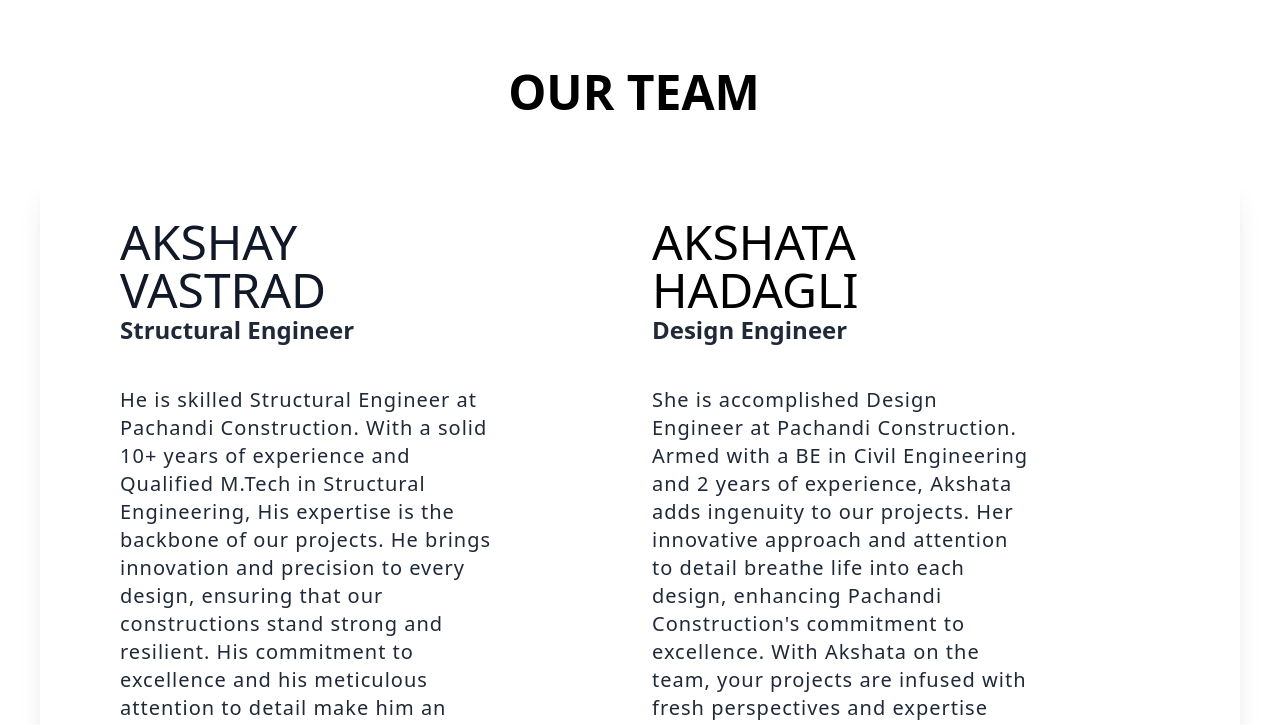
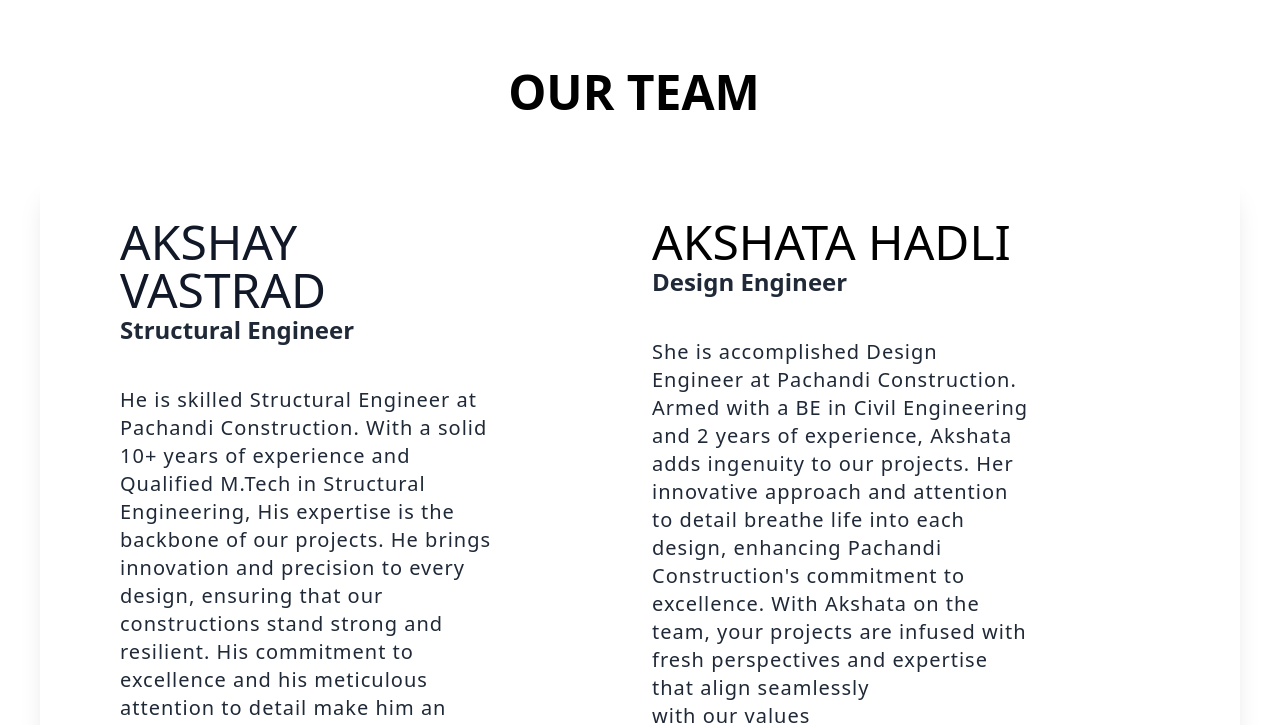
Before and after one commit to amince7/pachandiconstruction.co, a plain HTML site: page src/team.html in a window 1280 px wide. Shown: the part 110-835 px from the top of the page. Drawn offline with nearby package versions, Linux system fonts and the light colour scheme.

Commit message:
Update team.html

```diff
--- a/src/team.html
+++ b/src/team.html
@@ -132,7 +132,7 @@
               </div>
               <div class="w-full md:w-1/2 lg:pr-32">
                 <h2 class="text-2xl lg:text-5xl text-left md:text-left text-grey-900 leading-tight font-medium">
-                  AKSHATA HADAGLI
+                  AKSHATA HADLI
                 </h2>
                 <span class="text-gray-800 font-semibold text-xl sm:text-xl md:text-2xl lg:text-2xl">Design
                   Engineer</span>
```
